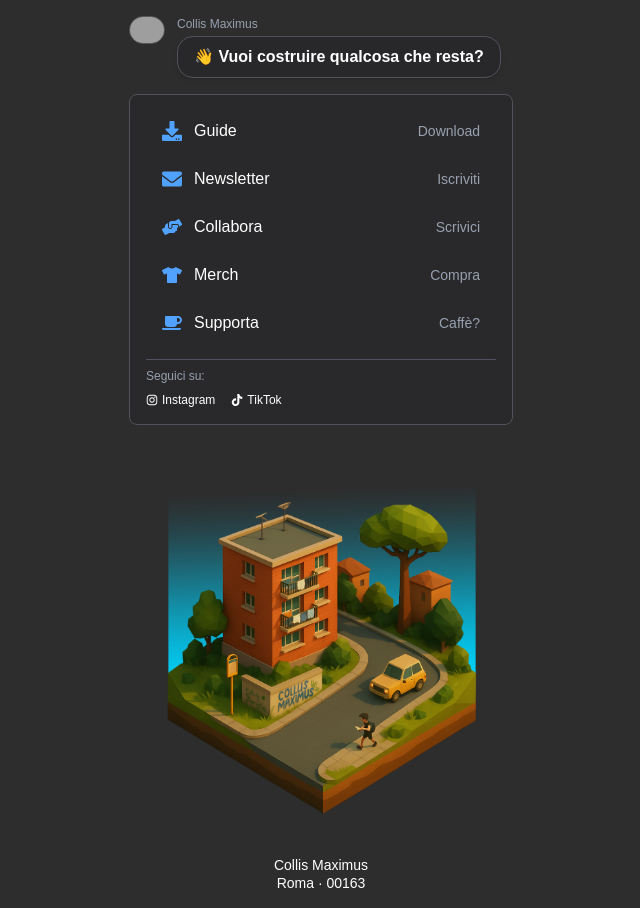
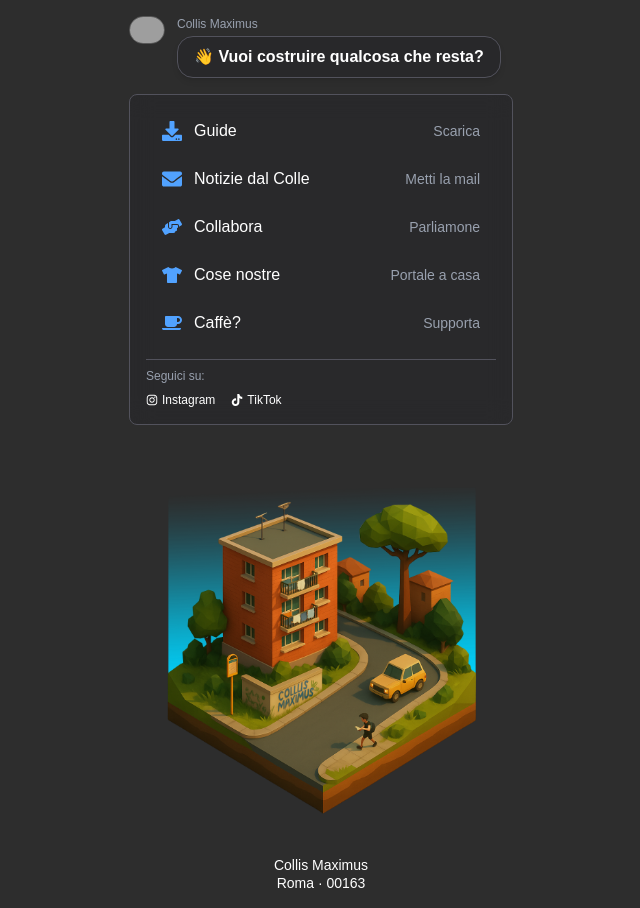
Before and after one commit to collismaximus/collismaximus, a Next.js app: page / in a window 1280 px wide. Shown: the whole page, without its empty margins (319-959 px from the left). Built offline with nearby package versions, Linux system fonts and the light colour scheme; grey boxes are pictures that could not be loaded.

Commit message:
testi e cta homepage

```diff
--- a/pages/index.js
+++ b/pages/index.js
@@ -56,35 +56,35 @@ export default function Home() {
             <FaDownload className="text-blue-400 w-5 h-5" />
             <span className="text-white font-medium">Guide</span>
           </div>
-          <span className="text-sm text-gray-400">Download</span>
+          <span className="text-sm text-gray-400">Scarica</span>
         </a>
         <a href="#" className="flex items-center justify-between px-4 py-2 rounded-md hover:bg-zinc-700 transition">
           <div className="flex items-center gap-3">
             <FaEnvelope className="text-blue-400 w-5 h-5" />
-            <span className="text-white font-medium">Newsletter</span>
+            <span className="text-white font-medium">Notizie dal Colle</span>
           </div>
-          <span className="text-sm text-gray-400">Iscriviti</span>
+          <span className="text-sm text-gray-400">Metti la mail</span>
         </a>
         <a href="#" className="flex items-center justify-between px-4 py-2 rounded-md hover:bg-zinc-700 transition">
           <div className="flex items-center gap-3">
             <FaHandsHelping className="text-blue-400 w-5 h-5" />
             <span className="text-white font-medium">Collabora</span>
           </div>
-          <span className="text-sm text-gray-400">Scrivici</span>
+          <span className="text-sm text-gray-400">Parliamone</span>
         </a>
         <a href="#" className="flex items-center justify-between px-4 py-2 rounded-md hover:bg-zinc-700 transition">
           <div className="flex items-center gap-3">
             <FaTshirt className="text-blue-400 w-5 h-5" />
-            <span className="text-white font-medium">Merch</span>
+            <span className="text-white font-medium">Cose nostre</span>
           </div>
-          <span className="text-sm text-gray-400">Compra</span>
+          <span className="text-sm text-gray-400">Portale a casa</span>
         </a>
         <a href="#" className="flex items-center justify-between px-4 py-2 rounded-md hover:bg-zinc-700 transition">
           <div className="flex items-center gap-3">
             <FaCoffee className="text-blue-400 w-5 h-5" />
-            <span className="text-white font-medium">Supporta</span>
+            <span className="text-white font-medium">Caffè?</span>
           </div>
-          <span className="text-sm text-gray-400">Caffè?</span>
+          <span className="text-sm text-gray-400">Supporta</span>
         </a>
         <div className="border-t border-zinc-600 mt-4 pt-2">
           <p className="text-gray-400 text-xs mb-2">Seguici su:</p>
```
